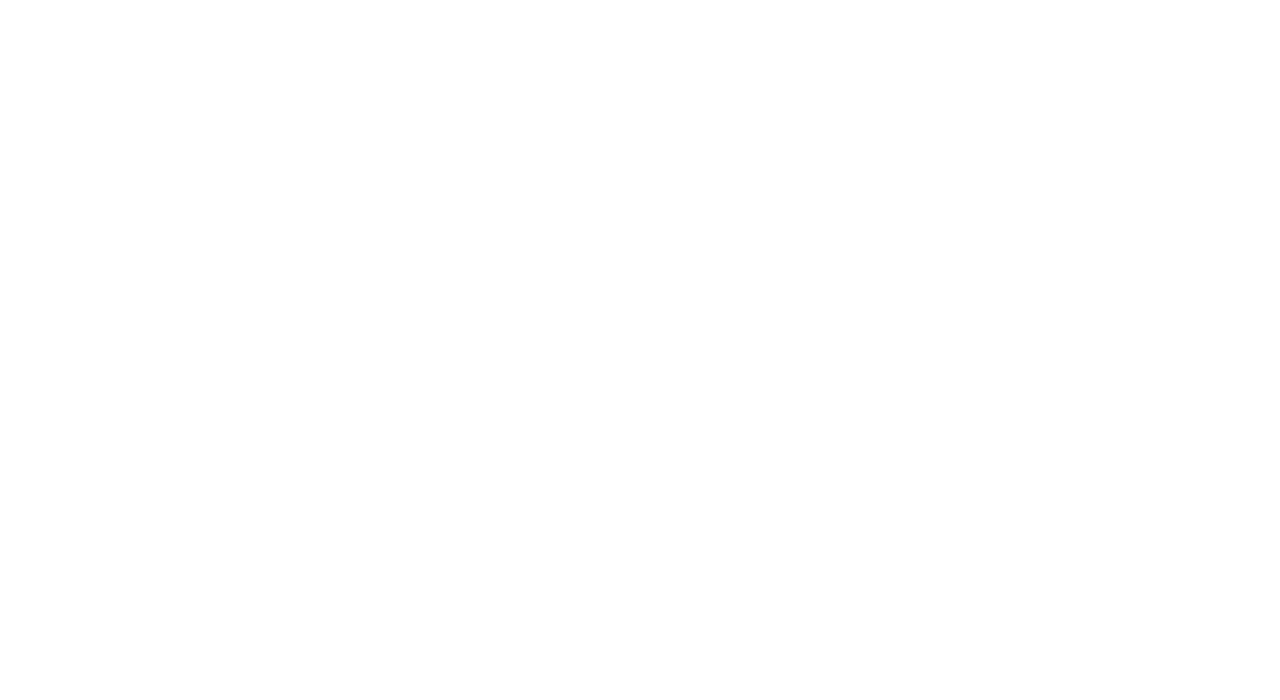
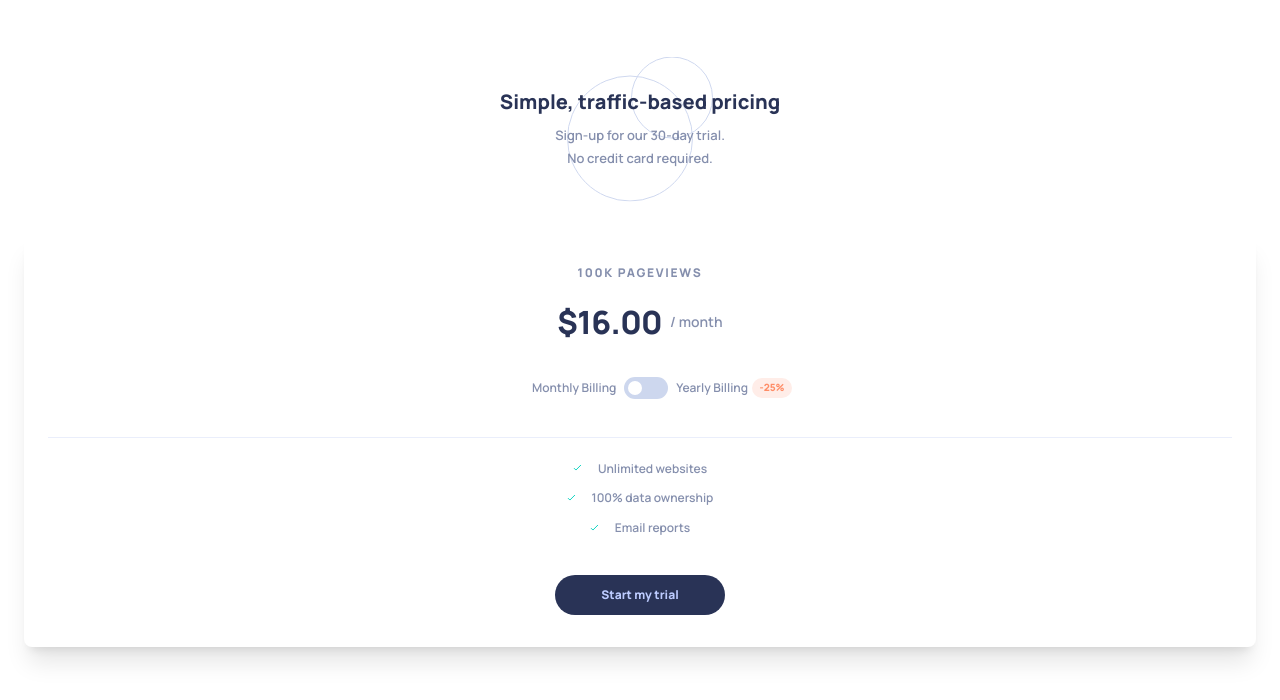
Before and after one commit to john-mirage/interactive-pricing-component, a React (Vite) app: page / in a window 1280 px wide. Shown: the top 700 px of the page. Built offline with nearby package versions, Linux system fonts and the light colour scheme.

Commit message:
feat: add basic elements except slider

```diff
--- a/package.json
+++ b/package.json
@@ -8,9 +8,11 @@
     "preview": "vite preview"
   },
   "dependencies": {
+    "@react-aria/button": "^3.4.3",
     "@react-aria/focus": "^3.5.4",
     "@react-aria/i18n": "^3.3.8",
     "@react-aria/slider": "^3.0.7",
+    "@react-aria/switch": "^3.1.7",
     "@react-aria/utils": "^3.11.3",
     "@react-aria/visually-hidden": "^3.2.7",
     "react": "^17.0.2",
--- a/src/assets/styles/global-styles.ts
+++ b/src/assets/styles/global-styles.ts
@@ -192,6 +192,12 @@
     embed,
     object {
         display: block;
+        vertical-align: middle;
+    }
+
+    button {
+        display: block;
+        border: none;
     }
 `;
 
--- /dev/null
+++ b/src/components/badge.tsx
@@ -0,0 +1,32 @@
+import styled from 'styled-components';
+
+const Container = styled.span`
+    position: absolute;
+    top: 50%;
+    right: -4.4rem;
+    transform: translateY(-50%);
+    display: flex;
+    flex-direction: row;
+    justify-content: center;
+    align-items: center;
+    width: 4rem;
+    height: 2rem;
+    border-radius: 9999px;
+    background-color: ${props => props.theme.color.primary.badge};
+`;
+
+const Label = styled.span`
+    font-size: 1rem;
+    font-weight: 800;
+    color: ${props => props.theme.color.primary.lightRed};
+`;
+
+function Badge() {
+    return (
+        <Container>
+            <Label>-25%</Label>
+        </Container>
+    )
+}
+
+export default Badge;
--- /dev/null
+++ b/src/components/button.tsx
@@ -0,0 +1,31 @@
+import styled from 'styled-components';
+import { useButton } from '@react-aria/button';
+import { RefObject, useRef } from 'react';
+import { AriaButtonProps } from '@react-types/button';
+
+const Container = styled.button`
+    display: flex;
+    flex-direction: row;
+    justify-content: center;
+    align-items: center;
+    width: 17rem;
+    height: 4rem;
+    margin-left: auto;
+    margin-right: auto;
+    border-radius: 9999px;
+    background-color: ${props => props.theme.color.neutral.darkDesaturatedBlue};
+`;
+
+function Button(props: AriaButtonProps) {
+    let buttonRef = useRef() as RefObject<HTMLButtonElement>;
+    let { buttonProps } = useButton(props, buttonRef);
+    let { children } = props;
+
+    return (
+        <Container { ...buttonProps } ref={buttonRef}>
+            { children }
+        </Container>
+    )
+}
+
+export default Button
--- /dev/null
+++ b/src/components/card.tsx
@@ -0,0 +1,86 @@
+import styled from 'styled-components';
+import Switch from '@components/switch';
+import Features from '@components/features';
+import Button from '@components/button';
+
+const Container = styled.main`
+    width: 100%;
+    height: auto;
+    padding-left: 2.4rem;
+    padding-right: 2.4rem;
+    padding-top: 3.2rem;
+    padding-bottom: 3.2rem;
+    border-radius: 0.8rem;
+    background-color: ${props => props.theme.color.neutral.white};
+    box-shadow: 0 20px 25px -5px rgb(0 0 0 / 0.1), 0 8px 10px -6px rgb(0 0 0 / 0.1);
+    text-align: center;
+`;
+
+const PageViews = styled.p`
+    font-size: 1.2rem;
+    font-weight: 800;
+    letter-spacing: 0.17rem;
+    text-transform: uppercase;
+    color: ${props => props.theme.color.neutral.grayishBlue};
+    margin-bottom: 2.4rem;
+`;
+
+const PricePerTime = styled.p`
+    display: flex;
+    flex-direction: row;
+    justify-content: center;
+    align-items: center;
+    width: 100%;
+    height: auto;
+    margin-bottom: 3.6rem;
+`;
+
+const Price = styled.span`
+    display: block;
+    font-size: 3.2rem;
+    font-weight: 800;
+    letter-spacing: -0.06rem;
+    color: ${props => props.theme.color.neutral.darkDesaturatedBlue};
+    margin-right: 0.8rem;
+`;
+
+const Period = styled.span`
+    display: block;
+    font-size: 1.4rem;
+    font-weight: 600;
+    color: ${props => props.theme.color.neutral.grayishBlue};
+`;
+
+const Divider = styled.div`
+    width: 100%;
+    height: 0.1rem;
+    margin-top: 3.8rem;
+    margin-bottom: 2.4rem;
+    background-color: ${props => props.theme.color.neutral.veryLightGrayishBlue};
+`;
+
+const ButtonLabel = styled.span`
+    font-size: 1.2rem;
+    font-weight: 800;
+    color: ${props => props.theme.color.primary.paleBlue};
+`;
+
+function Card() {
+    return (
+        <Container>
+            <PageViews>100k pageviews</PageViews>
+            <PricePerTime>
+                <Price>$16.00</Price>
+                <Period>/ month</Period>
+            </PricePerTime>
+            <Switch />
+            <Divider />
+            <Features />
+            <Button>
+                <ButtonLabel>Start my trial</ButtonLabel>
+            </Button>
+        </Container>
+    )
+}
+
+export default Card
--- /dev/null
+++ b/src/components/features.tsx
@@ -0,0 +1,60 @@
+import styled from 'styled-components';
+
+const Container = styled.div`
+    display: flex;
+    flex-direction: column;
+    justify-content: flex-start;
+    align-items: center;
+    width: 100%;
+    height: auto;
+    margin-bottom: 2.4rem;
+`;
+
+const Section = styled.div`
+    display: flex;
+    flex-direction: row;
+    justify-content: flex-start;
+    align-items: center;
+    width: auto;
+    height: auto;
+    margin-bottom: 1.6rem;
+`;
+
+const Icon = styled.svg`
+    width: 0.9rem;
+    height: auto;
+    margin-right: 1.6rem;
+`;
+
+const IconPath = styled.path`
+    stroke: ${props => props.theme.color.primary.strongCyan};
+`;
+
+const Feature = styled.p`
+    font-size: 1.2rem;
+    font-weight: 600;
+    color: ${props => props.theme.color.neutral.grayishBlue};
+`;
+
+const features = [
+    "Unlimited websites",
+    "100% data ownership",
+    "Email reports",
+];
+
+function Features() {
+    return (
+        <Container>
+            {features.map(feature => (
+                <Section>
+                    <Icon xmlns="http://www.w3.org/2000/svg" viewBox="0 0 9 8">
+                        <IconPath fill="none" stroke-width="2" d="M1 4.134l1.907 1.908L7.949 1"/>
+                    </Icon>
+                    <Feature>{ feature }</Feature>
+                </Section>
+            ))}
+        </Container>
+    )
+}
+
+export default Features
--- /dev/null
+++ b/src/components/hero.tsx
@@ -0,0 +1,56 @@
+import styled from 'styled-components';
+import Circles from '@assets/images/pattern-circles.svg';
+
+const Container = styled.section`
+    position: relative;
+    width: 100%;
+    height: auto;
+    padding-top: 3.2rem;
+    padding-bottom: 3.2rem;
+    text-align: center;
+    margin-bottom: 3.2rem;
+`;
+
+const Image = styled.img`
+    position: absolute;
+    z-index: 10;
+    top: 50%;
+    left: 50%;
+    transform: translate(-50%, -50%);
+    width: 14.6rem;
+    height: 14.5rem;
+`;
+
+const Title = styled.h1`
+    position: relative;
+    z-index: 20;
+    font-size: 2rem;
+    font-weight: 800;
+    line-height: 2.8rem;
+    color: ${props => props.theme.color.neutral.darkDesaturatedBlue};
+    margin-bottom: 0.8rem;
+`;
+
+const Subtitle = styled.p`
+    position: relative;
+    z-index: 20;
+    max-width: 18rem;
+    margin-left: auto;
+    margin-right: auto;
+    font-size: 1.3rem;
+    font-weight: 600;
+    line-height: 2.3rem;
+    color: ${props => props.theme.color.neutral.grayishBlue};
+`;
+
+function Hero() {
+    return (
+        <Container>
+            <Image src={Circles} alt="Circles pattern illustration" />
+            <Title>Simple, traffic-based pricing</Title>
+            <Subtitle>Sign-up for our 30-day trial. No credit card required.</Subtitle>
+        </Container>
+    )
+}
+
+export default Hero
--- a/src/components/page.tsx
+++ b/src/components/page.tsx
@@ -1,14 +1,24 @@
 import styled from 'styled-components';
+import Hero from '@components/hero';
+import Card from '@components/card';
 
 const Container = styled.main`
     width: 100%;
     min-height: 100vh;
+    padding-top: 5.6rem;
+    padding-bottom: 8.8rem;
+    padding-left: 2.4rem;
+    padding-right: 2.4rem;
+    background-color: ${props => props.theme.color.neutral.white};
 `;
 
 function Page() {
     return (
-        <Container />
+        <Container>
+            <Hero />
+            <Card />
+        </Container>
     )
 }
 
-export default Page
+export default Page;
--- /dev/null
+++ b/src/components/switch.tsx
@@ -0,0 +1,63 @@
+import styled from 'styled-components';
+import Badge from '@components/badge';
+
+const Container = styled.div`
+    display: flex;
+    flex-direction: row;
+    justify-content: center;
+    align-items: center;
+    width: 100%;
+    height: auto;
+`;
+
+const Content = styled.div`
+    position: relative;
+    display: flex;
+    flex-direction: row;
+    justify-content: flex-start;
+    align-items: center;
+    width: auto;
+    height: auto;
+`;
+
+const Label = styled.span`
+    font-size: 1.2rem;
+    font-weight: 600;
+    color: ${props => props.theme.color.neutral.grayishBlue};
+`;
+
+const Track = styled.span`
+    display: block;
+    width: 4.4rem;
+    height: 2.2rem;
+    padding: 0.4rem;
+    border-radius: 9999px;
+    background-color: ${props => props.theme.color.neutral.lightGrayishBlue};
+    margin-left: 0.8rem;
+    margin-right: 0.8rem;
+`;
+
+const Dot = styled.span`
+    display: block;
+    width: 1.4rem;
+    height: 1.4rem;
+    border-radius: 9999px;
+    background-color: ${props => props.theme.color.neutral.white};
+`;
+
+function Switch() {
+    return (
+        <Container>
+            <Content>
+                <Label>Monthly Billing</Label>
+                <Track>
+                    <Dot />
+                </Track>
+                <Label>Yearly Billing</Label>
+                <Badge />
+            </Content>
+        </Container>
+    )
+}
+
+export default Switch;
--- a/src/main.tsx
+++ b/src/main.tsx
@@ -12,6 +12,7 @@
             lightGrayishRed: "hsl(14, 92%, 95%)", //Discount Background
             lightRed: "hsl(15, 100%, 70%)", // Discount Text
             paleBlue: "hsl(226, 100%, 87%)", //CTA Text
+            badge: "#FFEDE8", // Badge
         },
         neutral: {
             white: "hsl(0, 0%, 100%)", //Pricing Component Background
```
Also changed, not shown: 1 other file (tests, documents, lock files or other folders).
